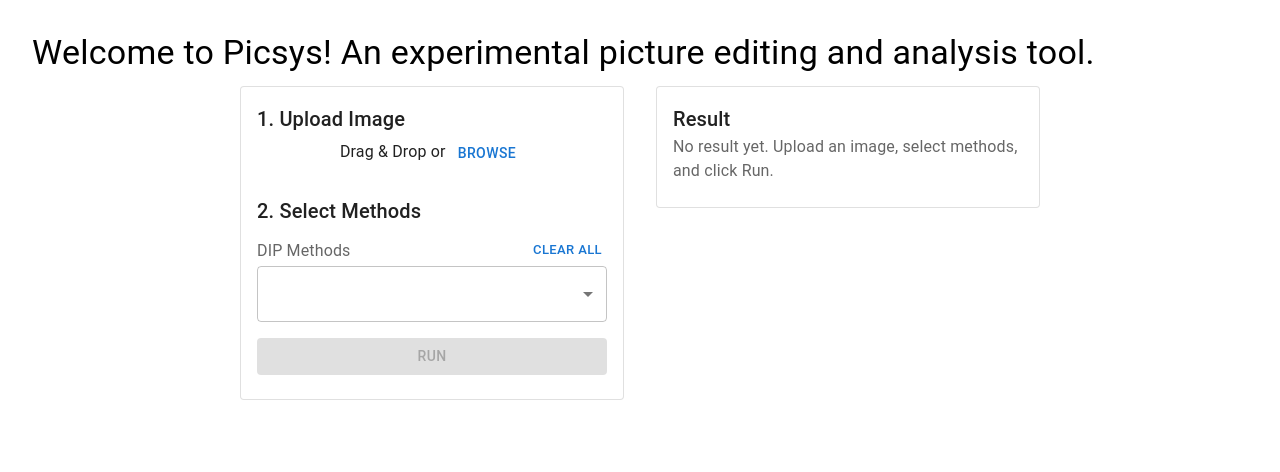
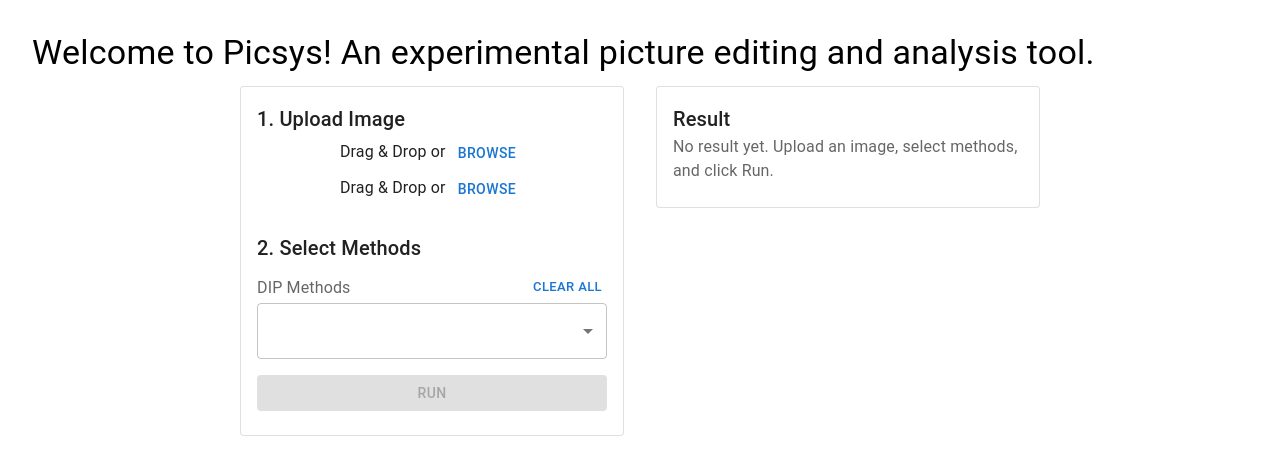
Before and after one commit to Kevin-Lejava/Picsys, a React (Create React App) app: page / in a window 1280 px wide. Shown: the top 472 px of the page. Built offline with nearby package versions, Linux system fonts and the light colour scheme.

Commit message:
Adjusted UI

```diff
--- a/src/App.tsx
+++ b/src/App.tsx
@@ -408,6 +408,18 @@ function App() {
                     </Button>
                   </Typography>
                 )}
+                <Typography>
+                  Drag & Drop or{" "}
+                  <Button component="label">
+                    Browse
+                    <input
+                      type="file"
+                      hidden
+                      accept="image/*"
+                      onChange={handleFileChange}
+                    />
+                  </Button>
+                </Typography>
               </Box>
 
               {(methods.includes("add") ||
@@ -447,6 +459,18 @@ function App() {
                         </Button>
                       </Typography>
                     )}
+                    <Typography>
+                      Drag & Drop or{" "}
+                      <Button component="label">
+                        Browse
+                        <input
+                          type="file"
+                          hidden
+                          accept="image/*"
+                          onChange={handleFile2Change}
+                        />
+                      </Button>
+                    </Typography>
                   </Box>
                 </>
               )}
```
